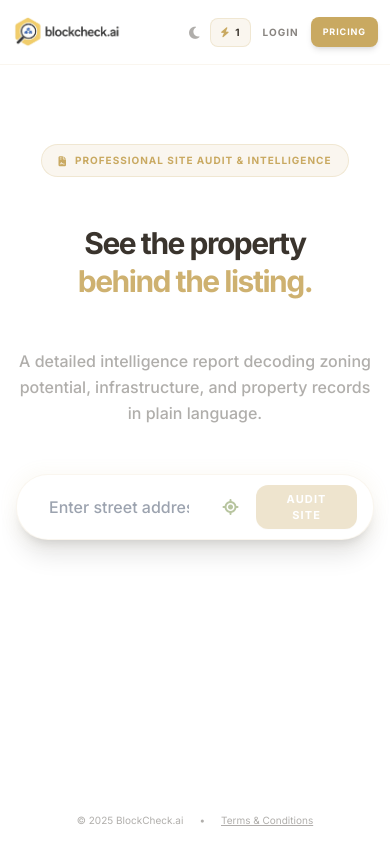
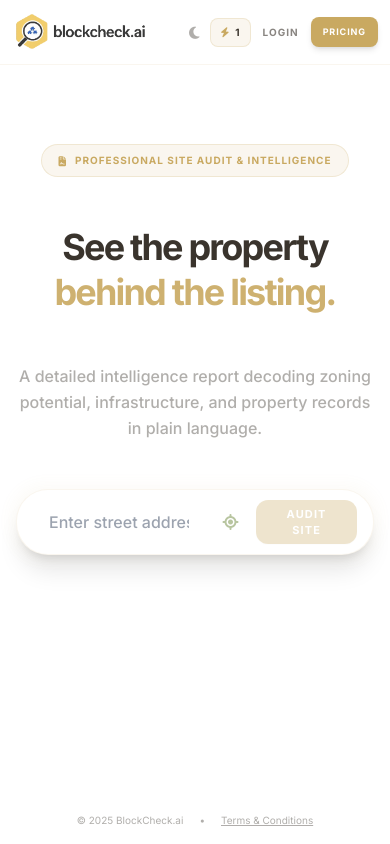
Before and after one commit to designdagency-collab/propwise-production, a React (Vite) app: page / in a window 390 px wide. Built offline with nearby package versions, Linux system fonts and the light colour scheme; no server answers.

Commit message:
Increase logo and headline size on mobile
- Logo: h-8 → h-10 for better visibility
- Main headline: text-3xl → text-4xl for better impact

```diff
--- a/App.tsx
+++ b/App.tsx
@@ -653,7 +653,7 @@ const App: React.FC = () => {
                 <i className="fa-solid fa-file-contract"></i>
                 <span>Professional Site Audit & Intelligence</span>
               </div>
-              <h1 className="text-3xl sm:text-4xl md:text-5xl lg:text-7xl font-bold tracking-tighter leading-tight" style={{ color: 'var(--text-primary)' }}>
+              <h1 className="text-4xl sm:text-5xl md:text-6xl lg:text-7xl font-bold tracking-tighter leading-tight" style={{ color: 'var(--text-primary)' }}>
                 See the property <br/> <span className="text-[#C9A961] opacity-90">behind the listing.</span>
               </h1>
               <p className="text-base sm:text-lg max-w-2xl mx-auto leading-relaxed font-medium" style={{ color: 'var(--text-muted)' }}>
--- a/components/Navbar.tsx
+++ b/components/Navbar.tsx
@@ -89,7 +89,7 @@ const Navbar: React.FC<NavbarProps> = ({
             <img
               src="/blockcheck.ai-main.png"
               alt="blockcheck.ai"
-              className="h-8 sm:h-12 md:h-14 w-auto transition-transform group-active:scale-95"
+              className="h-10 sm:h-12 md:h-14 w-auto transition-transform group-active:scale-95"
             />
           </button>
 
```
